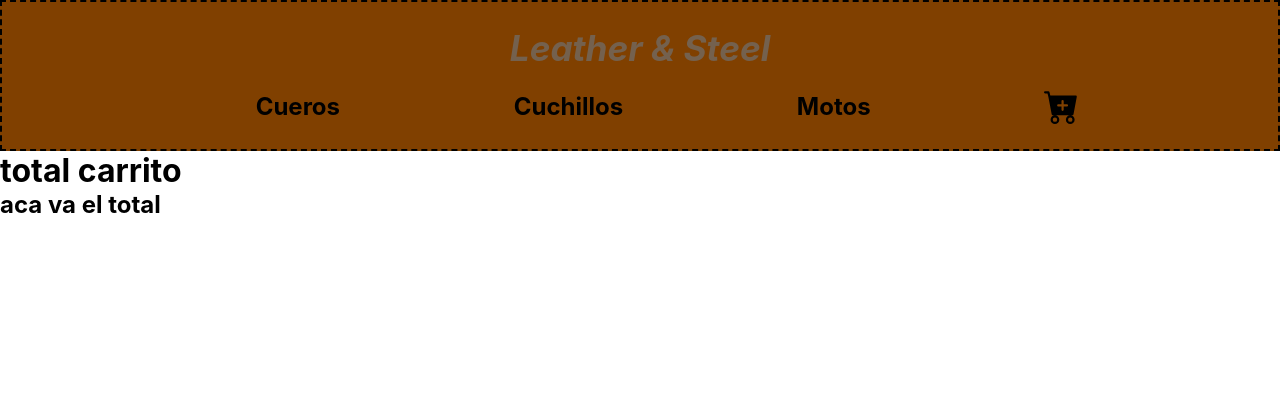
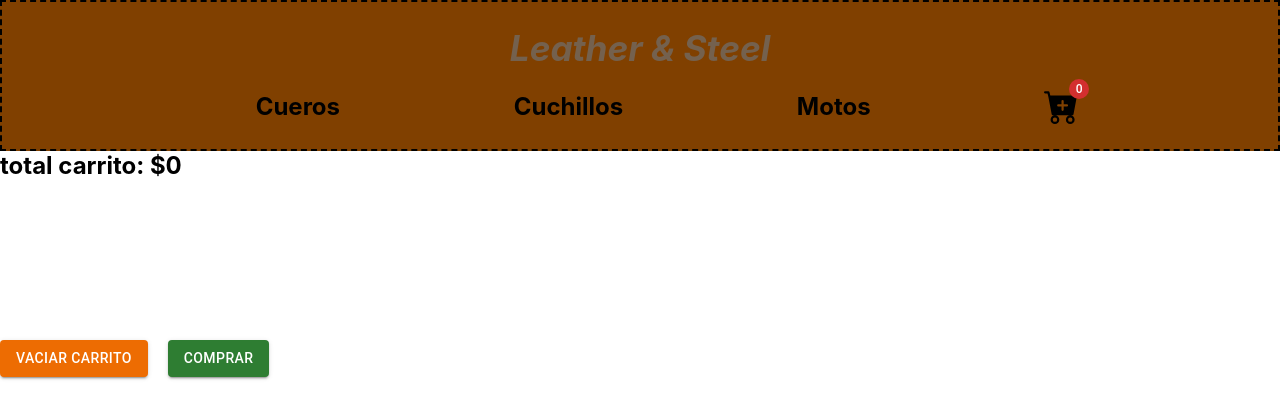
Before and after one commit to bottagerman/proyecto-react, a React (Create React App) app: page /cart in a window 1280 px wide. Shown: the top 418 px of the page. Built offline with nearby package versions, Linux system fonts and the light colour scheme.

Commit message:
se agrego funcionalidad al carrito

```diff
--- a/src/Components/Cart/Cart.jsx
+++ b/src/Components/Cart/Cart.jsx
@@ -1,22 +1,41 @@
 import React, { useContext } from "react";
 import { CartContex } from "../../context/CartContex";
+import Button from "@mui/material/Button";
 import CartMenu from "../CartMenu/CartMenu";
 
 const Cart = () => {
-  const { cart, clearCart } = useContext(CartContex);
+  const { cart, clearCart, getTotalPrice } = useContext(CartContex);
+
+  const precioTotal = getTotalPrice ( )
 
   return (
     <div style={{ display: "flex", flexWrap: "wrap" }}>
       {cart.map((elemento) => {
         return (
-          <div>
+          <div key={elemento.id}>
             <CartMenu elemento={elemento} />
           </div>
         );
       })}
-      <div tyle={{display:"flex"}}>
-        <h1 >total carrito</h1>
-        <h2> aca va el total</h2>
+      <div style={{ display: "block" }}>
+        <h2> total carrito: ${precioTotal}</h2>
+        <div>
+          <Button
+            onClick={clearCart}
+            variant="contained"
+            color="warning"
+            sx={{ mt: 20 }}
+          >
+            Vaciar Carrito
+          </Button>
+          <Button
+            variant="contained"
+            color="success"
+            sx={{ mt: 20, ml: "20px" }}
+          >
+            Comprar
+          </Button>
+        </div>
       </div>
     </div>
   );
--- a/src/Components/CartMenu/CartMenu.jsx
+++ b/src/Components/CartMenu/CartMenu.jsx
@@ -5,39 +5,48 @@ import CardContent from "@mui/material/CardContent";
 import CardMedia from "@mui/material/CardMedia";
 import Button from "@mui/material/Button";
 import Typography from "@mui/material/Typography";
+import DeleteIcon from "@mui/icons-material/Delete";
 
 const CartMenu = ({ elemento }) => {
   return (
     <div>
-      <Card sx={{ display: "flex", m: 5, width:" 60vw"}}>
+      <Card sx={{ display: "flex", m: 5, width: " 60vw" }}>
         <CardMedia
-          sx={{ width: 120, height: "auto", mt:"7px", mr:"10px"}}
+          sx={{ width: 120, height: "auto", mt: "7px", mr: "10px" }}
           image={elemento.img}
           title={elemento.title}
         />
-        <CardContent sx={{display:" flex", alignItems:"center"}}>
+        <CardContent sx={{ display: " flex", alignItems: "center" }}>
           <Typography gutterBottom variant="h5" component="div">
             {elemento.title}
           </Typography>
-          <Typography variant="body2" color="text.secondary" sx={{ml:"20px"}}>
+          <Typography
+            variant="body2"
+            color="text.secondary"
+            sx={{ ml: "20px" }}
+          >
             {elemento.description}
           </Typography>
-          <Typography variant="body2" color="text.secondary"  sx={{ml:"20px"}}>
+          <Typography
+            variant="body2"
+            color="text.secondary"
+            sx={{ ml: "20px" }}
+          >
             {elemento.quantity}
-
           </Typography>
-          <Typography variant="body2" color="text.secondary"  sx={{ml:"20px", fontSize:"17px", height:"bold"}}>
+          <Typography
+            variant="body2"
+            color="text.secondary"
+            sx={{ ml: "20px", fontSize: "17px", height: "bold" }}
+          >
             ${elemento.price}
-
           </Typography>
         </CardContent>
         <CardActions>
-          <Button size="small">Share</Button>
-          <Button size="small">Learn More</Button>
+          <DeleteIcon />
         </CardActions>
       </Card>
     </div>
-
   );
 };
 
--- a/src/Components/CartWidget/CartWidget.jsx
+++ b/src/Components/CartWidget/CartWidget.jsx
@@ -9,7 +9,9 @@ import Badge from '@mui/material/Badge';
 
 const CartWidget = () => {
 
-  const {cart} = useContext (CartContex);
+  const {getTotalQuantity} = useContext (CartContex);
+
+  const total = getTotalQuantity ()
 
   return (
     <Link to={"/cart"}>
@@ -18,7 +20,7 @@ const CartWidget = () => {
         color: "black",
 
       }}>
-        <Badge badgeContent = {cart.lenght} color = "error" showZero>
+        <Badge badgeContent = {total} color = "error" showZero>
         <BsFillCartPlusFill size={35} />
         </Badge>
       </div>
--- a/src/Components/Items/Items.jsx
+++ b/src/Components/Items/Items.jsx
@@ -26,7 +26,7 @@ const Items = ({element}) => {
       </CardContent>
       <CardActions>
        <Link to={`/itemDetail/${element.id}`} style={{textDecoration:"none"}}>
-        <Button size="small" color="error" variant ="contained" >Ver detalle</Button>
+        <Button size="small" color="warning" variant ="contained" >Ver detalle</Button>
        </Link>
       </CardActions>
     </Card>
--- a/src/context/CartContex.jsx
+++ b/src/context/CartContex.jsx
@@ -32,10 +32,29 @@ const CartContexProvider = ({ children }) => {
     setCart ([])
   }
 
+  const getTotalQuantity = () =>{
+
+    const total = cart.reduce((acc, elemento)=>{
+      return acc + elemento.quantity
+    }, 0 )
+    return total
+  }
+
+  const getTotalPrice = () =>{
+
+    let precioTotal = cart.reduce((acc, elemento) =>{
+      return acc + (elemento.quantity * elemento.price)
+    }, 0 )
+
+    return precioTotal
+  }
+
   let data = {
     cart,
     agregarAlCarrito,
     clearCart,
+    getTotalQuantity,
+    getTotalPrice
   };
 
   return <CartContex.Provider value={data}>{children}</CartContex.Provider>;
```
